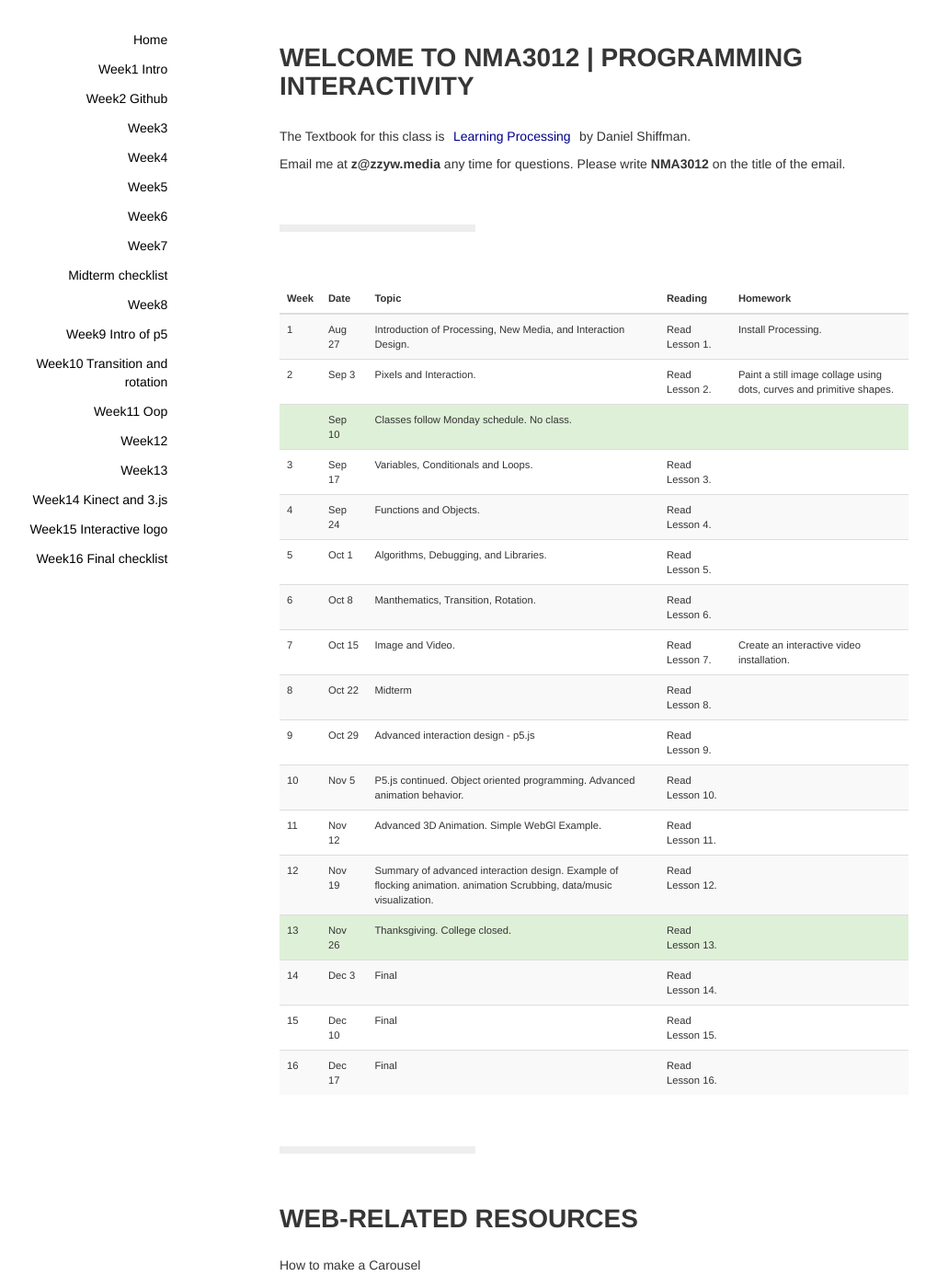
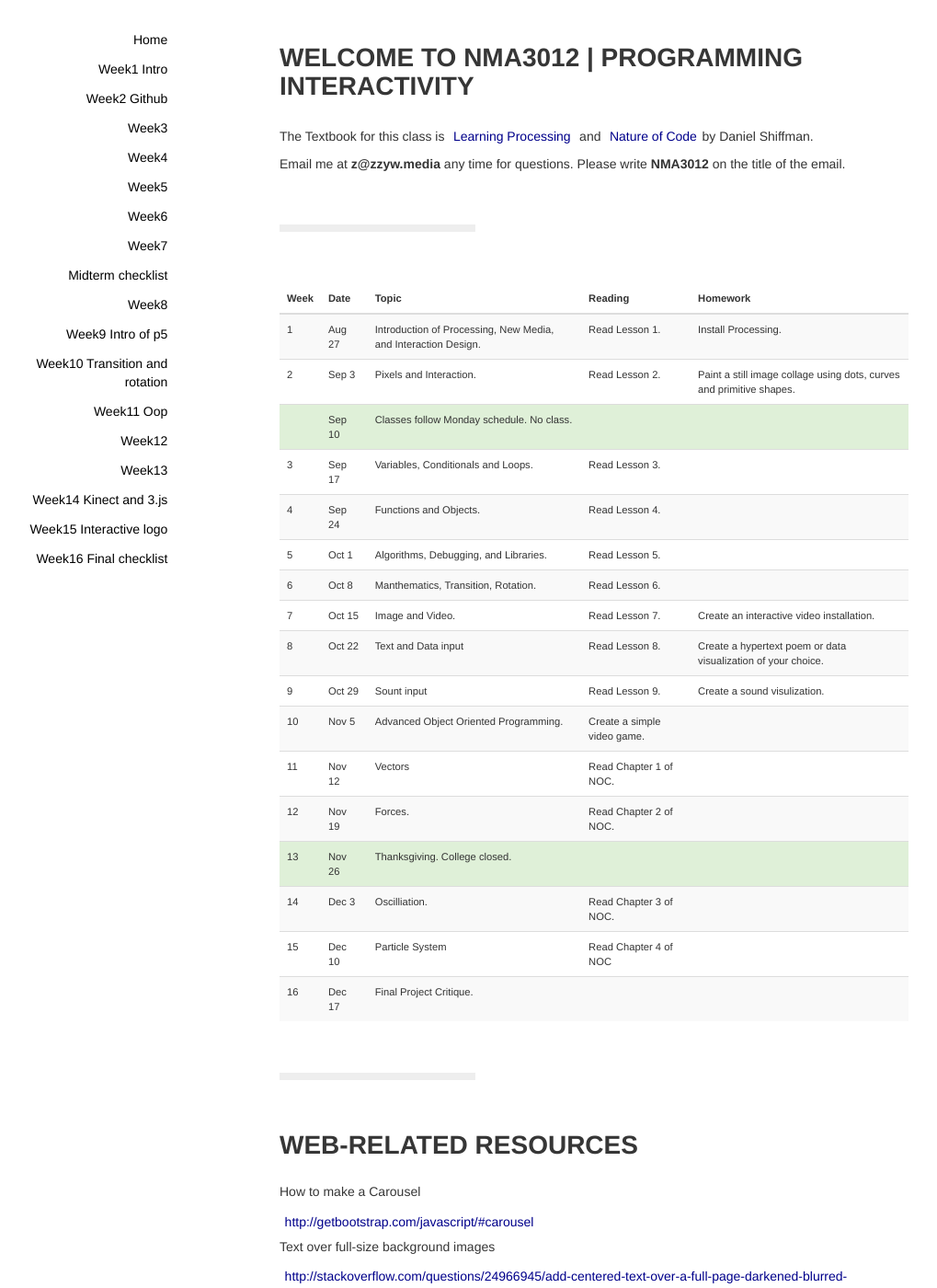
Before and after one commit to zhenzhenqi/NMA3012, a Jekyll site: the page built from index.html, in a window 1280 px wide and 1400 px high. Shown: the whole window at 92% size, without its empty margins (45-1064 px from the left). Built offline with Jekyll 4.4.1, drawn with Linux system fonts in a browser that asks for light colours; nearby versions of some CDN libraries.

Commit message:
config change

```diff
--- a/index.html
+++ b/index.html
@@ -5,7 +5,7 @@ title: Welcome to NMA3012 | Programming Interactivity
 
 
 <p class="lead"></p>
-<p>The Textbook for this class is <a href="http://media.espora.org/mgoblin_media/media_entries/407/Learning_Processing_-_A_Beginners_Guide_to_Programming_Images_Animation_and_Interaction_--_Daniel_Shiffman.pdf">Learning Processing</a> by Daniel Shiffman.</p>
+<p>The Textbook for this class is <a href="http://media.espora.org/mgoblin_media/media_entries/407/Learning_Processing_-_A_Beginners_Guide_to_Programming_Images_Animation_and_Interaction_--_Daniel_Shiffman.pdf">Learning Processing</a> and <a href="http://natureofcode.com/">Nature of Code</a>by Daniel Shiffman.</p>
 <p>Email me at <strong>z@zzyw.media</strong> any time for questions. Please write <strong>NMA3012</strong> on the title of the email.</p>
 
 <hr>
@@ -79,64 +79,64 @@ title: Welcome to NMA3012 | Programming Interactivity
         <tr id="tr_id_5" class="tr-class-5">
             <td id="td_id_1" class="td-class-1">8</td>
             <td id="td_id_5" class="td-class-5">Oct 22</td>
-            <td>Midterm</td>
+            <td>Text and Data input</td>
             <td>Read Lesson 8.</td>
-            <td></td>
+            <td>Create a hypertext poem or data visualization of your choice.</td>
         </tr>
         <tr id="tr_id_5" class="tr-class-5">
             <td id="td_id_1" class="td-class-1">9</td>
             <td id="td_id_5" class="td-class-5">Oct 29</td>
-            <td>Advanced interaction design - p5.js</td>
+            <td>Sount input</td>
             <td>Read Lesson 9.</td>
-            <td></td>
+            <td>Create a sound visulization.</td>
         </tr>
         <tr id="tr_id_5" class="tr-class-5">
             <td id="td_id_1" class="td-class-1">10</td>
             <td id="td_id_5" class="td-class-5">Nov 5</td>
-            <td>P5.js continued. Object oriented programming. Advanced animation behavior.</td>
-            <td>Read Lesson 10.</td>
+            <td>Advanced Object Oriented Programming.</td>
+            <td>Create a simple video game.</td>
             <td></td>
         </tr>
         <tr id="tr_id_5" class="tr-class-5">
             <td id="td_id_1" class="td-class-1">11</td>
             <td id="td_id_5" class="td-class-5">Nov 12</td>
-            <td>Advanced 3D Animation. Simple WebGl Example.</td>
-            <td>Read Lesson 11.</td>
+            <td>Vectors</td>
+            <td>Read Chapter 1 of NOC.</td>
             <td></td>
         </tr>
         <tr id="tr_id_5" class="tr-class-5">
             <td id="td_id_1" class="td-class-1">12</td>
             <td id="td_id_5" class="td-class-5">Nov 19</td>
-            <td>Summary of advanced interaction design. Example of flocking animation. animation Scrubbing, data/music visualization.</td>
-            <td>Read Lesson 12.</td>
+            <td>Forces.</td>
+            <td>Read Chapter 2 of NOC.</td>
             <td></td>
         </tr>
         <tr id="tr_id_5" class="success">
             <td id="td_id_1" class="td-class-1">13</td>
             <td id="td_id_5" class="td-class-5">Nov 26</td>
             <td>Thanksgiving. College closed.</td>
-            <td>Read Lesson 13.</td>
+            <td></td>
             <td></td>
         </tr>
         <tr id="tr_id_5" class="tr-class-5">
             <td id="td_id_1" class="td-class-1">14</td>
             <td id="td_id_5" class="td-class-5">Dec 3</td>
-            <td>Final</td>
-            <td>Read Lesson 14.</td>
+            <td>Oscilliation.</td>
+            <td>Read Chapter 3 of NOC.</td>
             <td></td>
         </tr>
         <tr id="tr_id_5" class="tr-class-5">
             <td id="td_id_1" class="td-class-1">15</td>
             <td id="td_id_5" class="td-class-5">Dec 10</td>
-            <td>Final</td>
-            <td>Read Lesson 15.</td>
+            <td>Particle System</td>
+            <td>Read Chapter 4 of NOC</td>
             <td></td>
         </tr>
         <tr id="tr_id_5" class="tr-class-5">
             <td id="td_id_1" class="td-class-1">16</td>
             <td id="td_id_5" class="td-class-5">Dec 17</td>
-            <td>Final</td>
-            <td>Read Lesson 16.</td>
+            <td>Final Project Critique.</td>
+            <td></td>
             <td></td>
         </tr>
     </tbody>
```
